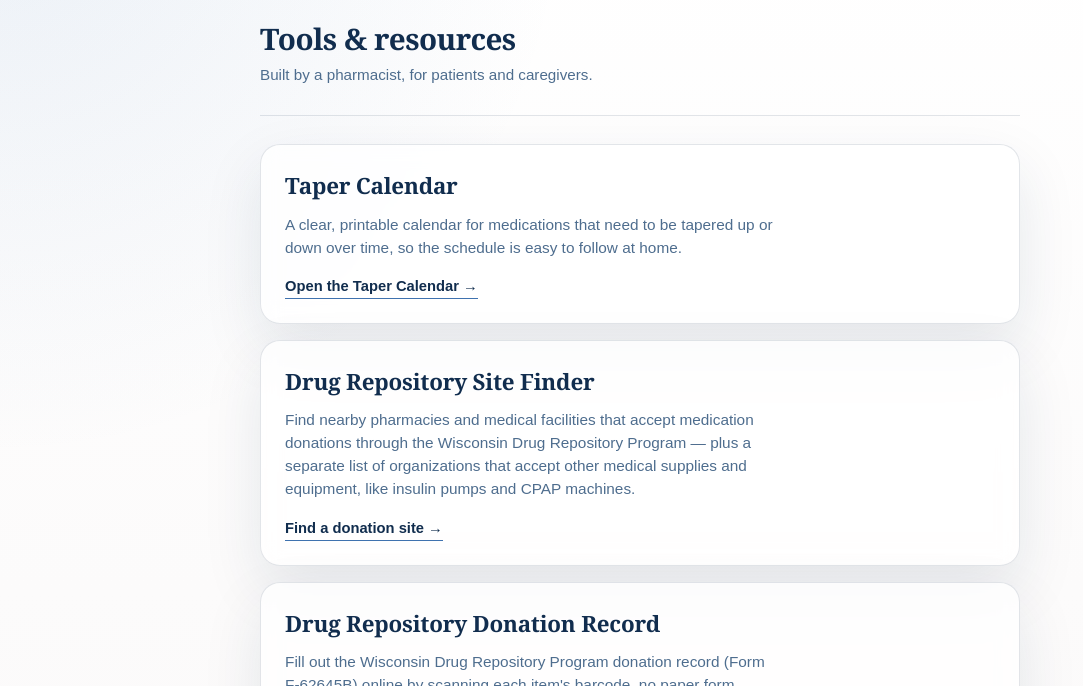
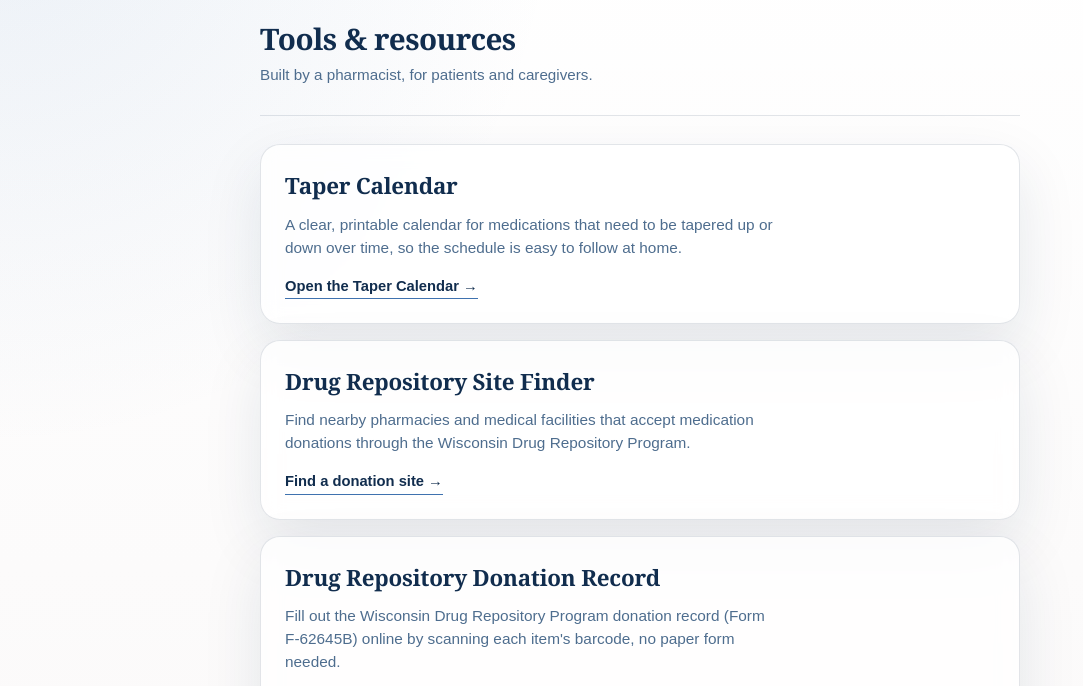
Before and after one commit to ptrapskin/MyPharmacist, a plain HTML site: page index.html in a window 1280 px wide. Shown: the part 112-798 px from the top of the page, without its empty margins (0-1083 px from the left). Drawn offline with Linux system fonts and the light colour scheme.

Commit message:
Drop the supplies and equipment list from the Site Finder card
The Site Finder no longer lists outside organizations for medical
supplies and equipment.

Co-Authored-By: Claude Opus 5.5 <noreply@anthropic.com>

```diff
--- a/index.html
+++ b/index.html
@@ -262,7 +262,7 @@
           <div class="tool-card">
             <h3 class="tool-name">Drug Repository Site Finder</h3>
             <p class="tool-copy">
-              Find nearby pharmacies and medical facilities that accept medication donations through the Wisconsin Drug Repository Program &mdash; plus a separate list of organizations that accept other medical supplies and equipment, like insulin pumps and CPAP machines.
+              Find nearby pharmacies and medical facilities that accept medication donations through the Wisconsin Drug Repository Program.
             </p>
             <a class="tool-link" href="https://tools.catylstrx.com/donate-meds" target="_blank" rel="noopener">Find a donation site &rarr;</a>
           </div>
```
